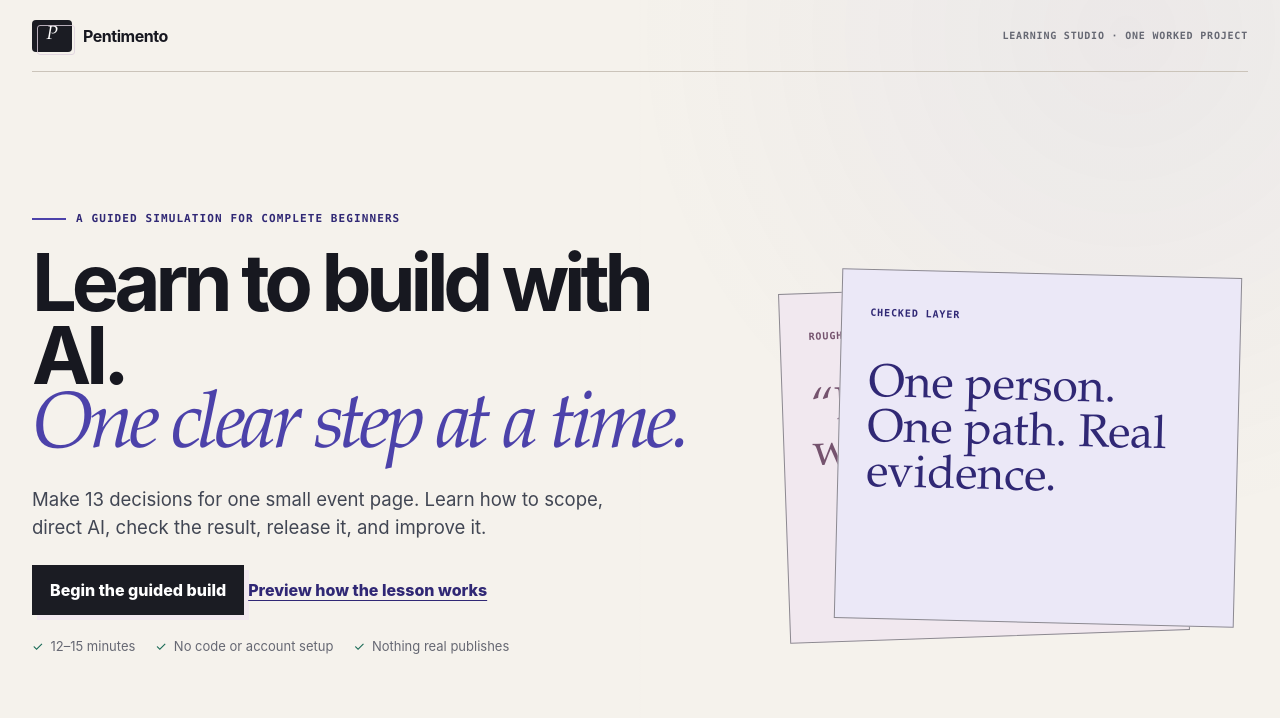
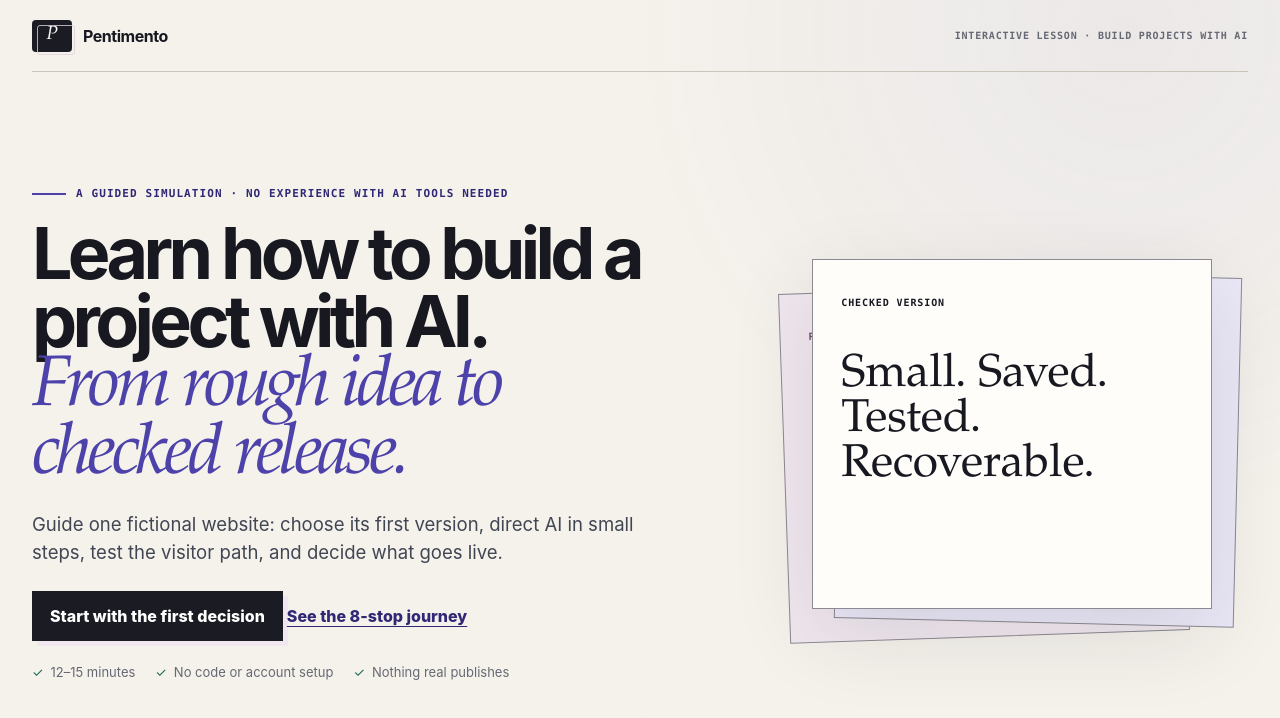
Before and after one commit to Lawrence-eth/measure-twice, a Next.js app: page / in a window 1280 px wide. Shown: the top 718 px of the page. Built offline with nearby package versions, Linux system fonts and the light colour scheme.

Commit message:
feat: clarify Pentimento for first-time builders

```diff
--- a/app/final.css
+++ b/app/final.css
@@ -279,8 +279,8 @@ button:disabled {
 .p4-welcome h1 {
   max-width: 900px;
   margin: 18px 0 21px;
-  font-size: clamp(54px, 6.2vw, 88px);
-  line-height: 0.92;
+  font-size: clamp(48px, 5.6vw, 78px);
+  line-height: 0.94;
   letter-spacing: -0.065em;
 }
 
@@ -293,7 +293,7 @@ button:disabled {
 }
 
 .p4-welcome__lede {
-  max-width: 590px;
+  max-width: 660px;
   margin: 0 0 24px;
   color: var(--p4-ink-soft);
   font-size: clamp(17px, 1.45vw, 21px);
@@ -337,18 +337,21 @@ button:disabled {
 }
 
 .p4-welcome-art__layer:nth-child(1) {
+  z-index: 1;
   background: var(--p4-mauve-wash);
   color: var(--p4-mauve);
   transform: translate(-28px, 28px) rotate(-2deg);
 }
 
 .p4-welcome-art__layer:nth-child(2) {
+  z-index: 2;
   background: var(--p4-blue-wash);
   color: var(--p4-blue-deep);
   transform: translate(26px, 14px) rotate(1.4deg);
 }
 
 .p4-welcome-art__layer:nth-child(3) {
+  z-index: 3;
   box-shadow: var(--p4-shadow);
 }
 
@@ -368,8 +371,9 @@ button:disabled {
   text-transform: uppercase;
 }
 
-.p4-welcome-art__layer h2 {
+.p4-welcome-art__layer strong {
   margin: 42px 0 12px;
+  display: block;
   font-family: var(--p4-serif);
   font-size: clamp(34px, 3.6vw, 52px);
   font-weight: 400;
@@ -379,25 +383,6 @@ button:disabled {
 .p4-welcome-art__layer p {
   max-width: 28ch;
   color: var(--p4-ink-soft);
-}
-
-.p4-welcome-art__trail {
-  position: absolute;
-  right: 2%;
-  bottom: 4%;
-  display: grid;
-  grid-template-columns: repeat(8, 1fr);
-  gap: 5px;
-}
-
-.p4-welcome-art__trail i {
-  width: 22px;
-  height: 3px;
-  background: var(--p4-line);
-}
-
-.p4-welcome-art__trail i:nth-child(-n + 3) {
-  background: var(--p4-blue);
 }
 
 /* Compact journey shell */
@@ -2478,7 +2463,6 @@ button:disabled {
     min-height: 62px;
   }
 
-  .p4-welcome__header .p4-brand b,
   .p4-welcome__header > span {
     display: none;
   }
@@ -2491,7 +2475,7 @@ button:disabled {
 
   .p4-welcome h1 {
     margin: 14px 0 17px;
-    font-size: clamp(42px, 13.5vw, 54px);
+    font-size: clamp(39px, 11.7vw, 48px);
     line-height: 0.94;
   }
 
@@ -2516,7 +2500,7 @@ button:disabled {
     padding: 19px;
   }
 
-  .p4-welcome-art__layer h2 {
+  .p4-welcome-art__layer strong {
     margin-top: 24px;
     font-size: 31px;
   }
@@ -2877,10 +2861,17 @@ button:disabled {
 
   .p4-overview-phases {
     grid-template-columns: 1fr;
+    gap: 8px;
   }
 
   .p4-overview-phases article {
-    min-height: 118px;
+    min-height: 0;
+    padding: 13px 15px;
+  }
+
+  .p4-overview-phases h3 {
+    margin: 8px 0;
+    font-size: 21px;
   }
 
   .p4-guide {
--- a/components/PentimentoFinal.tsx
+++ b/components/PentimentoFinal.tsx
@@ -793,8 +793,8 @@ function IdeaTask({ progress, choose }: StageTaskProps) {
     <TaskShell
       id="idea"
       eyebrow="Your first boundary"
-      question="What should the first visitor be able to finish?"
-      hint="The organizer approved facts and an email. No one operates bookings or payments yet."
+      question="What should a visitor be able to do from start to finish?"
+      hint="Choose what can work completely today—not what sounds most impressive."
     >
       <ChoiceButtons
         choices={ideaChoices}
@@ -1369,17 +1369,17 @@ function Welcome({
     <div className="p4-welcome">
       <header className="p4-welcome__header">
         <Brand />
-        <span>Learning studio · one worked project</span>
+        <span>Interactive lesson · build projects with AI</span>
       </header>
       <main className="p4-welcome__main" id="main-content">
         <div className="p4-welcome__copy">
-          <p className="p4-kicker">A guided simulation for complete beginners</p>
+          <p className="p4-kicker">{finalOpening.kicker}</p>
           <h1 ref={headingRef} tabIndex={-1}>
-            Learn to build with AI.{" "}
-            <em>One clear step at a time.</em>
+            {finalOpening.promise}{" "}
+            <em>{finalOpening.destination}</em>
           </h1>
           <p className="p4-welcome__lede">
-            Make 13 decisions for one small event page. Learn how to scope, direct AI, check the result, release it, and improve it.
+            {finalOpening.explanation}
           </p>
           <button className="p4-primary" type="button" onClick={onStart}>
             {finalOpening.primaryAction}
@@ -1393,16 +1393,23 @@ function Welcome({
             <li>Nothing real publishes</li>
           </ul>
         </div>
-        <div className="p4-welcome-art" aria-label="A project becoming clearer in saved layers">
-          <article className="p4-welcome-art__layer">
+        <div
+          className="p4-welcome-art"
+          role="img"
+          aria-label="A vague request to build the whole idea becomes one visitor with one working path, then a small version that is saved, tested, and recoverable."
+        >
+          <article className="p4-welcome-art__layer" aria-hidden="true">
             <span>Rough idea</span>
-            <h2>“Build my whole idea.”</h2>
+            <strong>“Build my whole idea.”</strong>
           </article>
-          <article className="p4-welcome-art__layer">
-            <span>Checked layer</span>
-            <h2>One person. One path. Real evidence.</h2>
+          <article className="p4-welcome-art__layer" aria-hidden="true">
+            <span>Clear first version</span>
+            <strong>One visitor. One working path.</strong>
           </article>
-          <div className="p4-welcome-art__trail" aria-hidden="true" />
+          <article className="p4-welcome-art__layer" aria-hidden="true">
+            <span>Checked version</span>
+            <strong>Small. Saved. Tested. Recoverable.</strong>
+          </article>
         </div>
       </main>
     </div>
@@ -1588,11 +1595,11 @@ function RouteDialog({
   return (
     <AccessibleDialog
       open={open}
-      title={progress.started ? "Your eight-stop route" : "How the lesson works"}
+      title={progress.started ? "Your eight-stop route" : "The whole journey, one decision at a time"}
       description={
         progress.started
           ? "Only the current stop asks for attention. Completed stops remain available for review."
-          : "You will decide, build and check, then release and improve one worked example."
+          : "Guide one fictional website from a first-version choice to a checked update. Nothing here edits files or publishes a real site."
       }
       onDismiss={onClose}
       appRootRef={appRootRef}
@@ -1607,18 +1614,18 @@ function RouteDialog({
         <>
           <div className="p4-overview-phases">
             <article>
-              <span>01 · Decide</span>
-              <h3>Shape a supportable start</h3>
-              <p>Idea → Tools → Project home</p>
+              <span>01 · Choose a useful first version</span>
+              <h3>Decide what can work now</h3>
+              <p>First version → Tools → Project home</p>
             </article>
             <article>
-              <span>02 · Build and check</span>
-              <h3>Direct small, observable work</h3>
+              <span>02 · Direct and test the work</span>
+              <h3>Tell AI one step; prove the result</h3>
               <p>Ask AI → Build → Check</p>
             </article>
             <article>
-              <span>03 · Release and improve</span>
-              <h3>Prove one version and preserve recovery</h3>
+              <span>03 · Release and improve carefully</span>
+              <h3>Choose what goes live; update the source</h3>
               <p>Go live → Improve</p>
             </article>
           </div>
@@ -1631,7 +1638,7 @@ function RouteDialog({
                 onStart();
               }}
             >
-              Start with the first decision
+              Start with the first version
             </button>
           </div>
         </>
--- a/lib/final-journey.ts
+++ b/lib/final-journey.ts
@@ -56,20 +56,22 @@ export type FinalChoice<Id extends string> = {
 };
 
 export const finalOpening = {
-  promise: "Learn to build with AI. One clear step at a time.",
-  example:
-    "Make thirteen decisions for one small page, from rough idea to checked release.",
+  kicker: "A guided simulation · no experience with AI tools needed",
+  promise: "Learn how to build a project with AI.",
+  destination: "From rough idea to checked release.",
+  explanation:
+    "Guide one fictional website: choose its first version, direct AI in small steps, test the visitor path, and decide what goes live.",
   reassurance: "No code · nothing real publishes · about 12–15 minutes",
-  primaryAction: "Begin the guided build",
-  overviewAction: "Preview how the lesson works",
+  primaryAction: "Start with the first decision",
+  overviewAction: "See the 8-stop journey",
 } as const;
 
 export const ideaChoices = [
   {
     id: "facts-email",
-    label: "See approved event facts and email the organizer",
+    label: "Read the event details, decide if the item fits, and email a question",
     consequence:
-      "This is one complete visitor path. It needs approved facts and a standard email link, not a new service.",
+      "Complete and supportable. It uses only approved facts and a normal email link, so the whole visitor path can work today.",
     canvasChange: "Adds the first-version brief.",
     recommended: true,
   },
@@ -369,12 +371,12 @@ export const finalJourney = [
   {
     id: "idea",
     number: 1,
-    navLabel: "Idea",
-    heading: "Start with one finish",
+    navLabel: "First version",
+    heading: "Choose one promise you can keep",
     introduction:
-      "Small enough to complete. Useful enough to matter.",
-    savedLabel: "one visitor + one complete path",
-    question: "What should the first visitor be able to finish?",
+      "For Willow Fix Day, approved event details and organizer email are ready. No one can run bookings or payments.",
+    savedLabel: "one visitor → one complete, supportable path",
+    question: "What should a visitor be able to do from start to finish?",
     requiredInteractions: 1,
     canvasLayer: "First-version brief",
     reusableRule:
--- a/scripts/audit-experience-density.mjs
+++ b/scripts/audit-experience-density.mjs
@@ -316,8 +316,10 @@ async function applyScenarioAction(page, action) {
   if (!action) return;
 
   if (action === "open-route") {
-    await page.getByRole("button", { name: "Preview how the lesson works" }).click();
-    await page.getByRole("dialog", { name: "How the lesson works" }).waitFor();
+    await page.getByRole("button", { name: "See the 8-stop journey" }).click();
+    await page
+      .getByRole("dialog", { name: "The whole journey, one decision at a time" })
+      .waitFor();
     return;
   }
   if (action === "open-depth") {
```
Also changed, not shown: scripts/capture-release-screenshots.mjs (+5 -3 lines), 9 other files (tests, documents, lock files or other folders).
